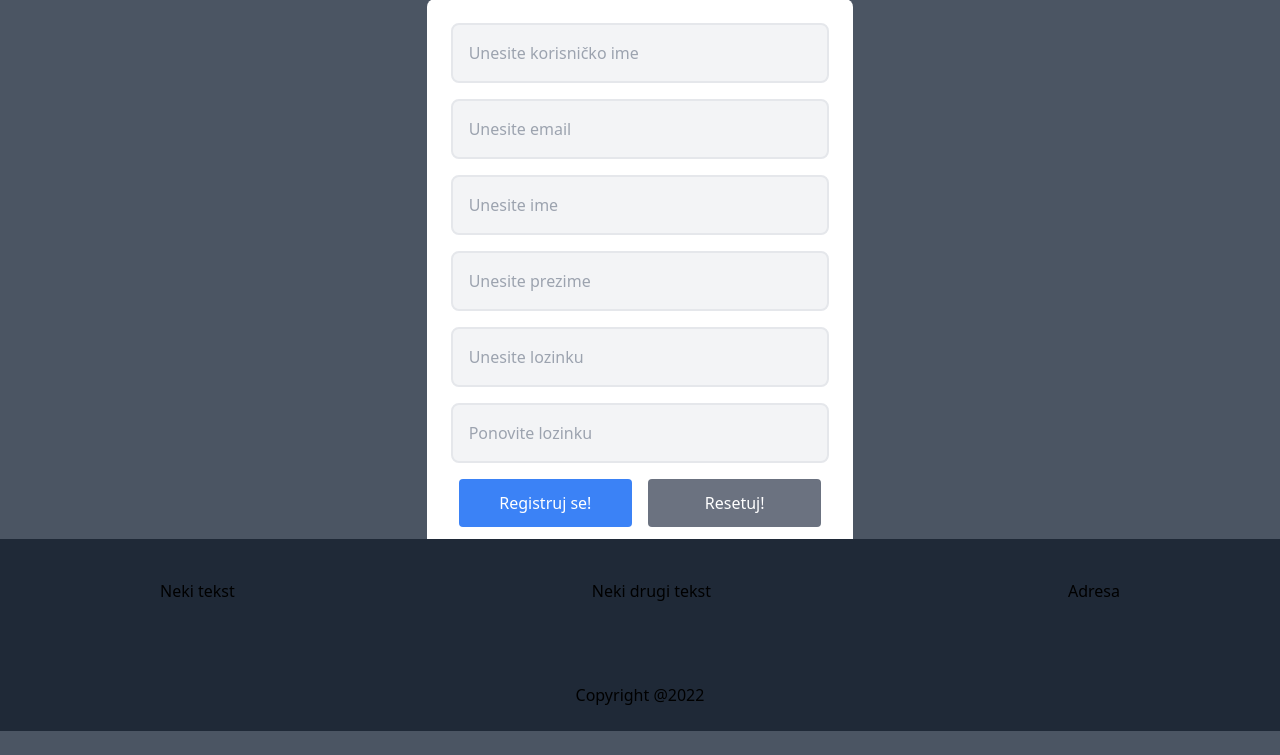
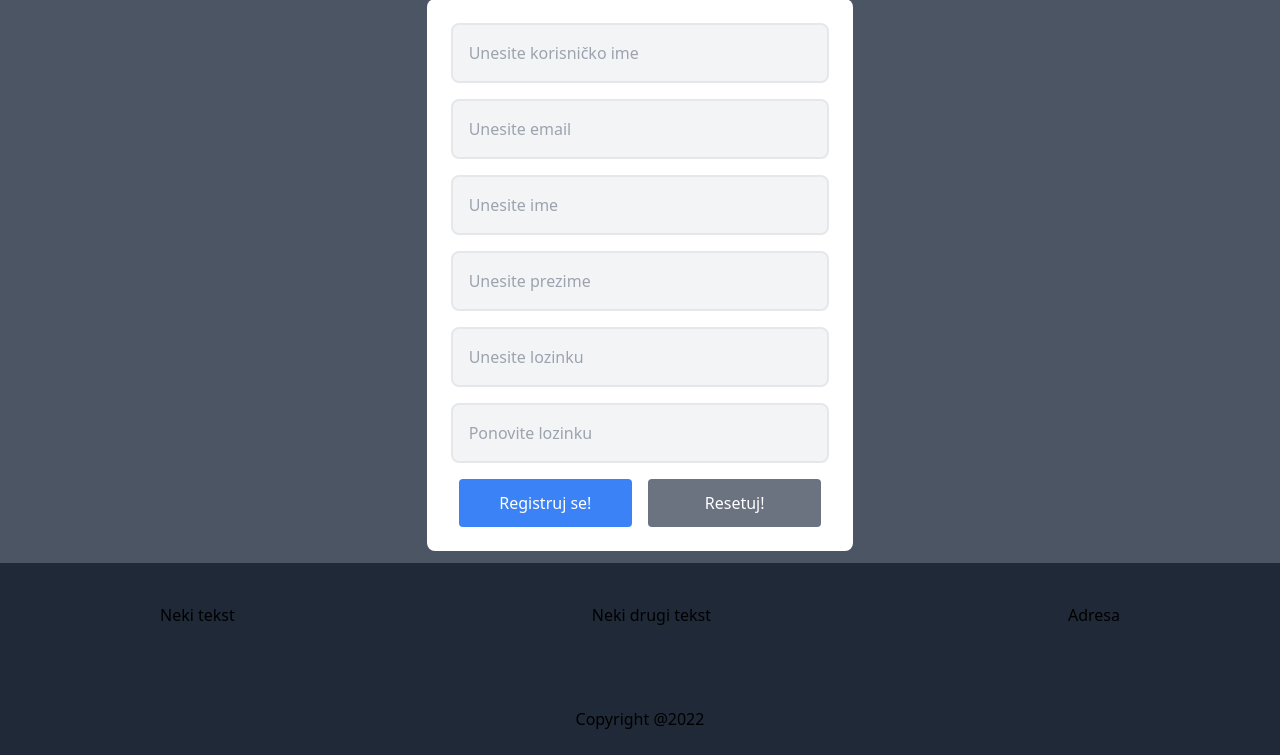
Before and after one commit to DavidGudovic/Book-Shop, a Laravel app: page /register in a window 1280 px wide. Shown: the part 69-824 px from the top of the page. Before the commit the page ends 800 px from the top, so only its background shows below. Run offline with Laravel 9, Linux system fonts and the light colour scheme; style sheets or scripts are compiled from the project's sources.

Commit message:
fixed positioning

```diff
--- a/resources/views/includes/footer.blade.php
+++ b/resources/views/includes/footer.blade.php
@@ -1,4 +1,4 @@
-<footer class="flex-col h-48 w-full px-40 py-10 bg-gray-800 absolute bottom-0 ">
+<footer class="flex-col h-48 w-full px-40 py-10 bg-gray-800 relative bottom-0 ">
   <div class="flex justify-between mb-20">
     <p> Neki tekst </p>
     <p> Neki drugi tekst</p>
```
